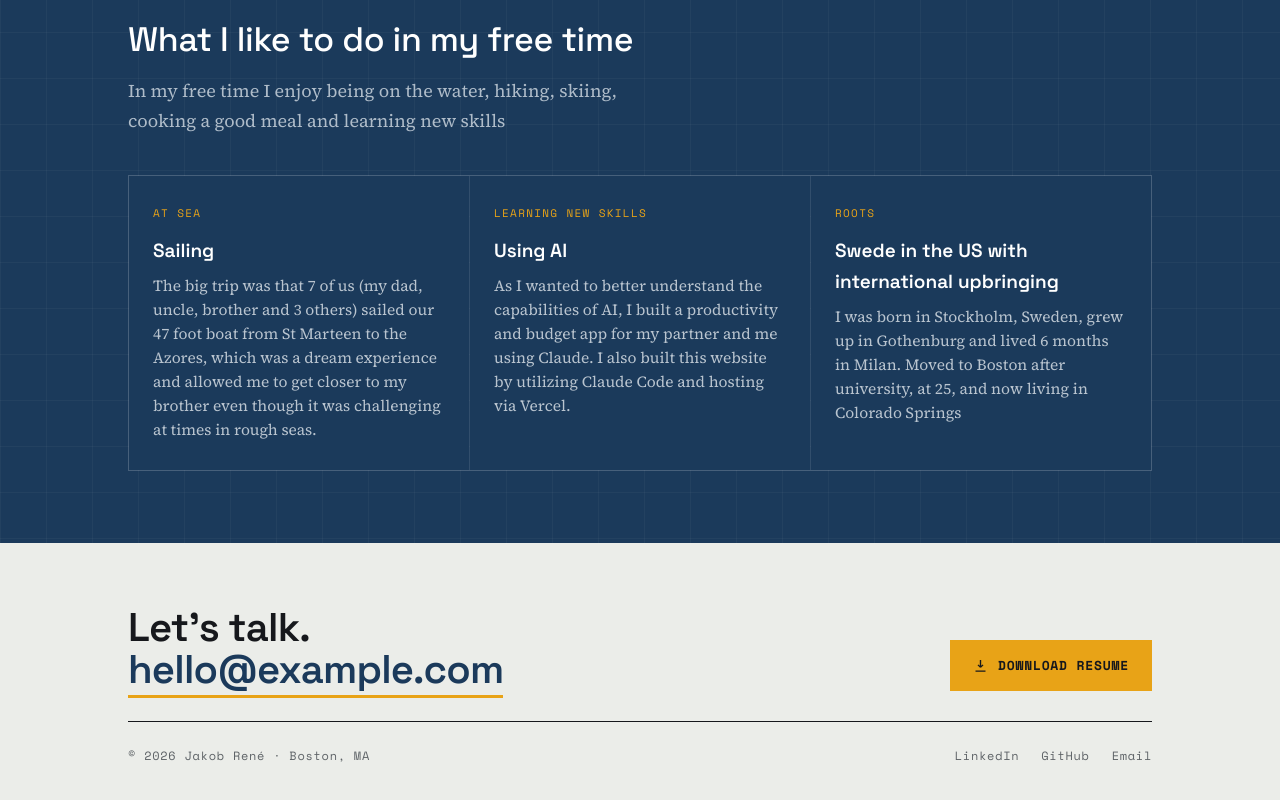
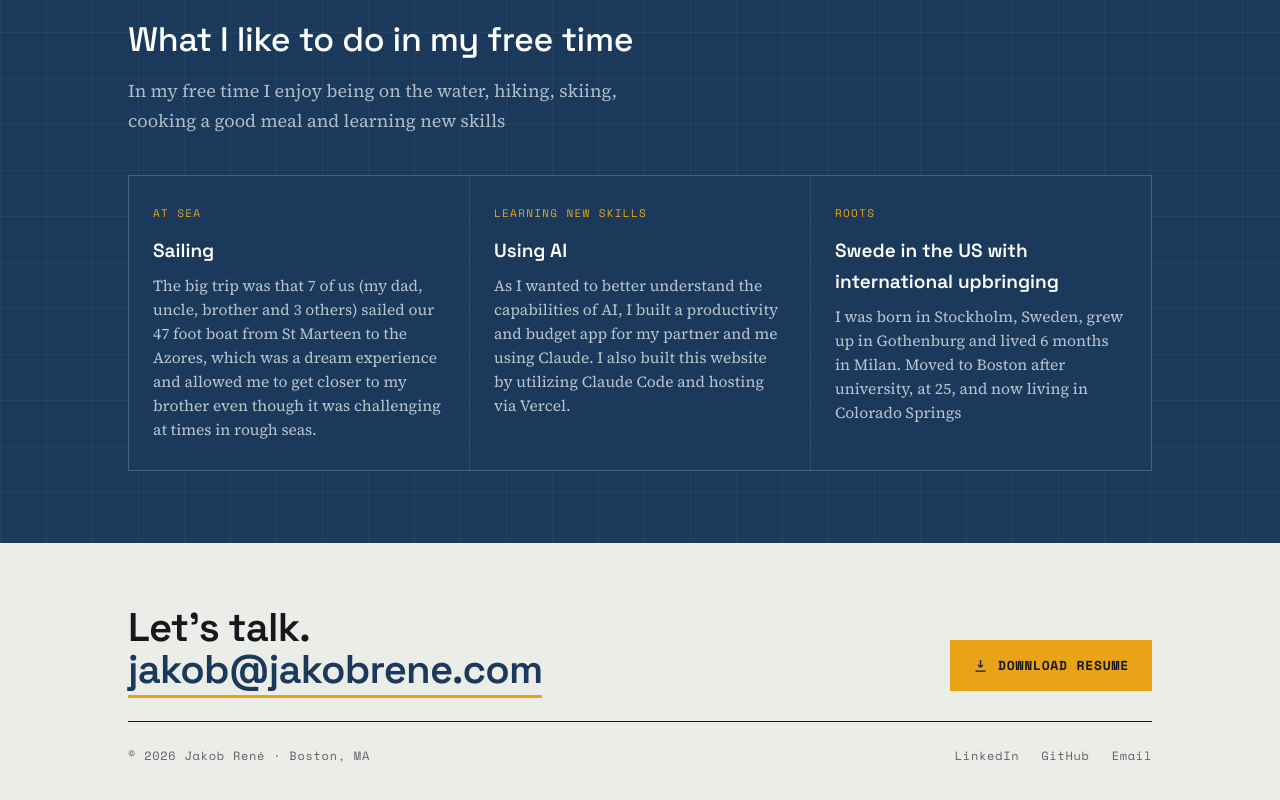
Before and after one commit to jakobrene/portfolio, a Next.js app: page / in a window 1280 px wide. Shown: the part 3302-4102 px from the top of the page. Built offline with nearby package versions, Linux system fonts and the light colour scheme.

Commit message:
Update contact email to jakob@jakobrene.com

```diff
--- a/content/profile.ts
+++ b/content/profile.ts
@@ -12,7 +12,7 @@ export const profile = {
   lede:
     "First commercial hire at a deep-tech 3D printing startup, where I built the connective tissue between product, sales, and operations: pricing, CRM, automation, and the go-to-market motion. I am looking for strategy, operations, or chief-of-staff work where the job is to make an organization run better.",
 
-  email: "hello@example.com",
+  email: "jakob@jakobrene.com",
   resumeUrl: "/resume.pdf",
   location: "Boston, MA",
   copyrightYear: 2026,
```
